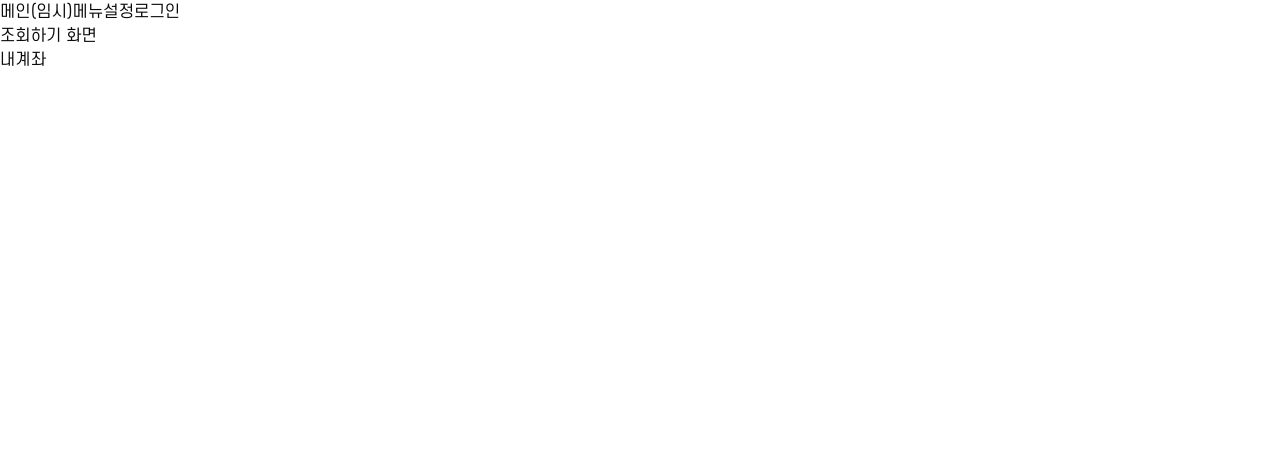
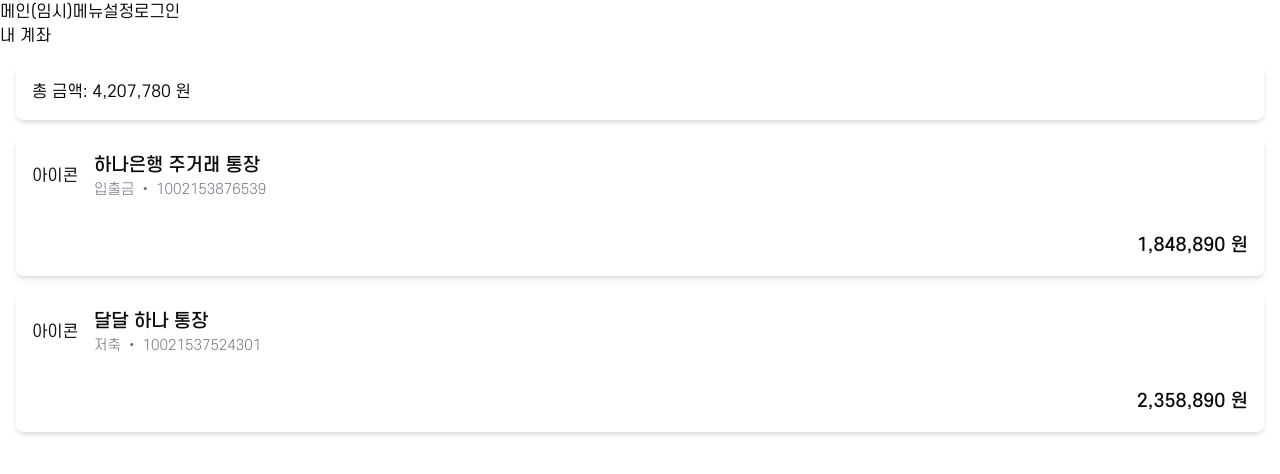
Before and after one commit to Hanaro-Trolly/ONE-HADA, a Next.js app in the folder one-hada/: page /check in a window 1280 px wide. Shown: the top 474 px of the page. Built offline with nearby package versions, Linux system fonts and the light colour scheme; no server answers.

Commit message:
style : 코드 정리

```diff
--- a/one-hada/app/check/[accountid]/page.tsx
+++ b/one-hada/app/check/[accountid]/page.tsx
@@ -1,23 +1,8 @@
-import HistoryCard from '@/components/molecules/HistoryCard';
-
-export default function ComponentTest() {
+export default function AccountTest() {
   return (
     <>
       <div className='font-bold'>폰트 테스트</div>
-      <div>
-        <HistoryCard
-          id='1'
-          name='테스트'
-          date='2024.10.22'
-          isConsulting={false}
-        ></HistoryCard>
-        <HistoryCard
-          id='2'
-          name='테스트'
-          date='2024.10.22'
-          isConsulting={false}
-        ></HistoryCard>
-      </div>
+      <div></div>
     </>
   );
 }
--- a/one-hada/app/check/page.tsx
+++ b/one-hada/app/check/page.tsx
@@ -1,8 +1,7 @@
-/// 메인페이지에서 조회하기 버튼 클릭 시 이동하는 페이지 입니다.
 import dummy from '@/c-dummy/dummy.json';
+import AccountCard from '@/components/molecules/AccountCard';
 import Link from 'next/link';
 
-// import Link from next/
 type AccountData = {
   account_id: string;
   user_id: string;
@@ -10,16 +9,40 @@ type AccountData = {
   balance: number;
   account_type: string;
   bank: string;
+  account_name: string;
 }[];
 
-export default function check() {
+export default function CheckPage() {
   const accountData: AccountData = dummy.accounts;
-  const accountId = accountData[0].account_id;
-  console.log(accountData);
+  const totalBalance = accountData.reduce(
+    (total, account) => total + account.balance,
+    0
+  );
+
   return (
     <div>
-      <h1>조회하기 화면</h1>
-      <Link href={`/check/${accountId}`}> 내계좌</Link>
+      <h1>내 계좌</h1>
+      <div className='bg-white shadow-md rounded-lg m-4 p-4 flex items-start justify-between flex-col'>
+        <h2>총 금액: {totalBalance.toLocaleString()} 원</h2>{' '}
+      </div>
+
+      <div>
+        {accountData.map((account) => (
+          <Link href={`/check/${account.account_id}`} key={account.account_id}>
+            <div>
+              <AccountCard
+                id={account.account_id}
+                user_id={account.user_id}
+                accountNumber={account.account_number}
+                balance={account.balance}
+                accountType={account.account_type}
+                bank={account.bank}
+                name={account.account_name}
+              />
+            </div>
+          </Link>
+        ))}
+      </div>
     </div>
   );
 }
--- a/one-hada/c-dummy/dummy.json
+++ b/one-hada/c-dummy/dummy.json
@@ -6,7 +6,8 @@
       "account_number": 1002153876539,
       "balance": 1848890,
       "account_type": "입출금",
-      "bank": "하나은행"
+      "bank": "하나은행",
+      "account_name": "하나은행 주거래 통장"
     },
     {
       "account_id": "A002",
@@ -14,7 +15,8 @@
       "account_number": 10021537524301,
       "balance": 2358890,
       "account_type": "저축",
-      "bank": "하나은행"
+      "bank": "하나은행",
+      "account_name": "달달 하나 통장"
     }
   ]
 }
```
Also changed, not shown: one-hada/components/molecules/AccountCard.tsx (+9 -7 lines), one-hada/components/molecules/AccountTypeButton.tsx (added, +9 -0 lines).
